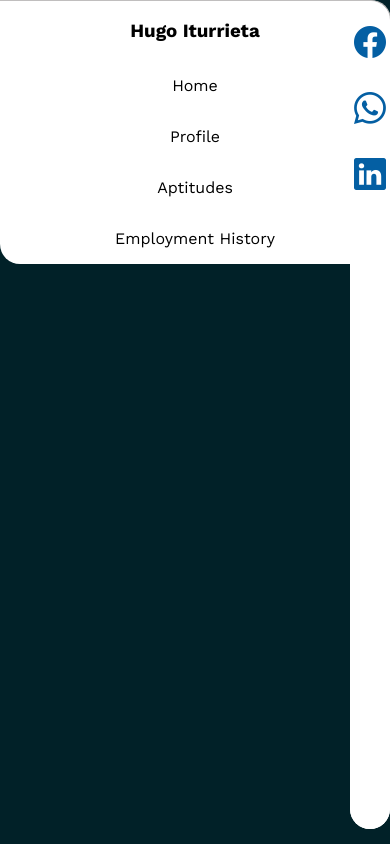
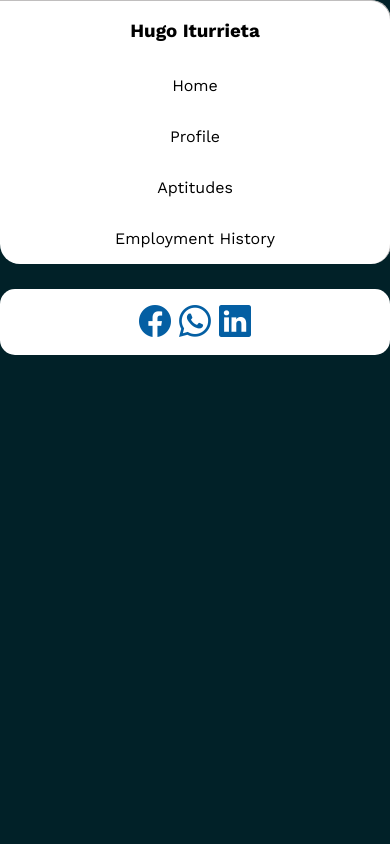
Before and after one commit to mehLabs/myPage, an Angular app: page /social-media in a window 390 px wide. Shown: the top 844 px of the page. Built offline with nearby package versions, Linux system fonts and the light colour scheme.

Commit message:
Finished social bar

```diff
--- a/src/app/app.component.css
+++ b/src/app/app.component.css
@@ -77,6 +77,7 @@ app-social-media{
     }
     .main{
         width: 100vw;
+        flex-direction: column;
     }
     .navbar{
         display: block;
@@ -101,6 +102,10 @@ app-social-media{
         padding: 0;
         height: 100vh;
     }
+    app-social-media{
+        position: relative;
+        width: 100vw;
+    }
 
 }
 
--- a/src/app/app.component.html
+++ b/src/app/app.component.html
@@ -5,7 +5,8 @@
         </div>
     </nav>
     <div class="main">
+
+        <app-social-media></app-social-media>
         <router-outlet></router-outlet>
-        <app-social-media></app-social-media>
     </div>
 </div>
--- a/src/app/components/social-media/social-media.component.css
+++ b/src/app/components/social-media/social-media.component.css
@@ -1,20 +1,23 @@
 .sm-column{
+    display: flex;
+    align-items: center;
     position: sticky;
     top:15px;
-    height: calc(100vh - 25px);
-    border-radius: 30px;
-    background-color: white;
+    height: 100vh;
 }
 .links-container{
-
+    transition: 0.25s;
     margin-top:10px;
     display:flex;
     flex-direction: column;
+    border-radius: 15px;
+    background-color: white;
     align-items: center;
 }
 .links-container:hover{
     transition: 0.2s;
     border-radius: 10px;
+    transform: translateX(-15px);
 }
 
 .links-container a{
@@ -77,7 +80,7 @@ a i{
     left: 100px;
     top: -1px;
     border:15px solid rgb(0, 105, 153);
-    border-color: rgb(0, 174, 255) transparent transparent;
+    border-color: rgb(0, 174, 255)  transparent  transparent;
     z-index: -1;
     position: absolute;
 }
@@ -95,9 +98,20 @@ a i{
     border-radius: 50%;
 }
 
-@media screen and (max-width:700px){
+
+@media screen and (max-width:1185px){
     .sm-column{
-        top:25vh;
+        position: relative;
+        display: block;
+        width: 100vw;
+        height: auto;
+    }
+    .links-container{
+        flex-direction: row;
+        justify-content: center;
+    }
+    .links-container:hover{
+        transform: translateX(0);
     }
     .links-container a:hover .click-sign{
         transition: all 0.3s;
@@ -105,5 +119,4 @@ a i{
         opacity: 1;
         visibility: visible;
     }
-
 }
```
